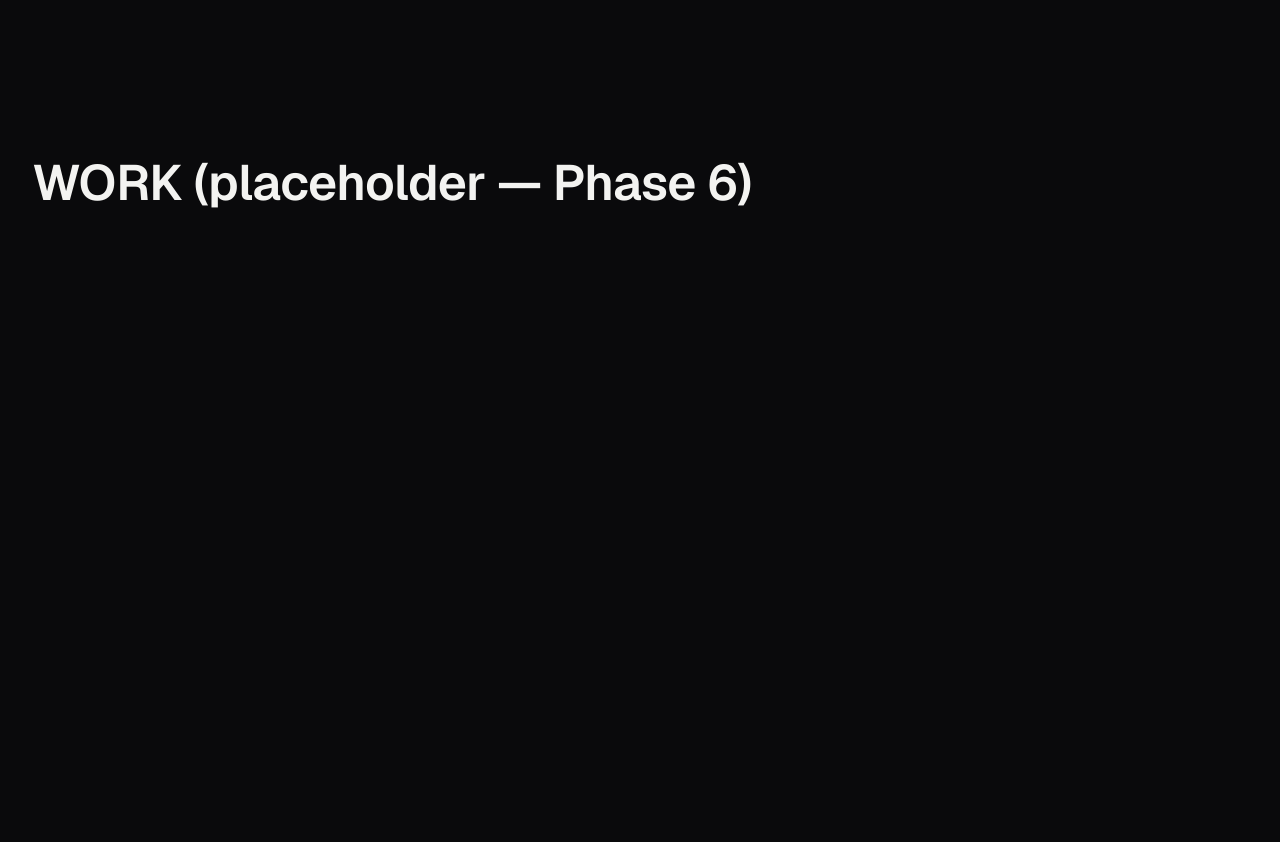
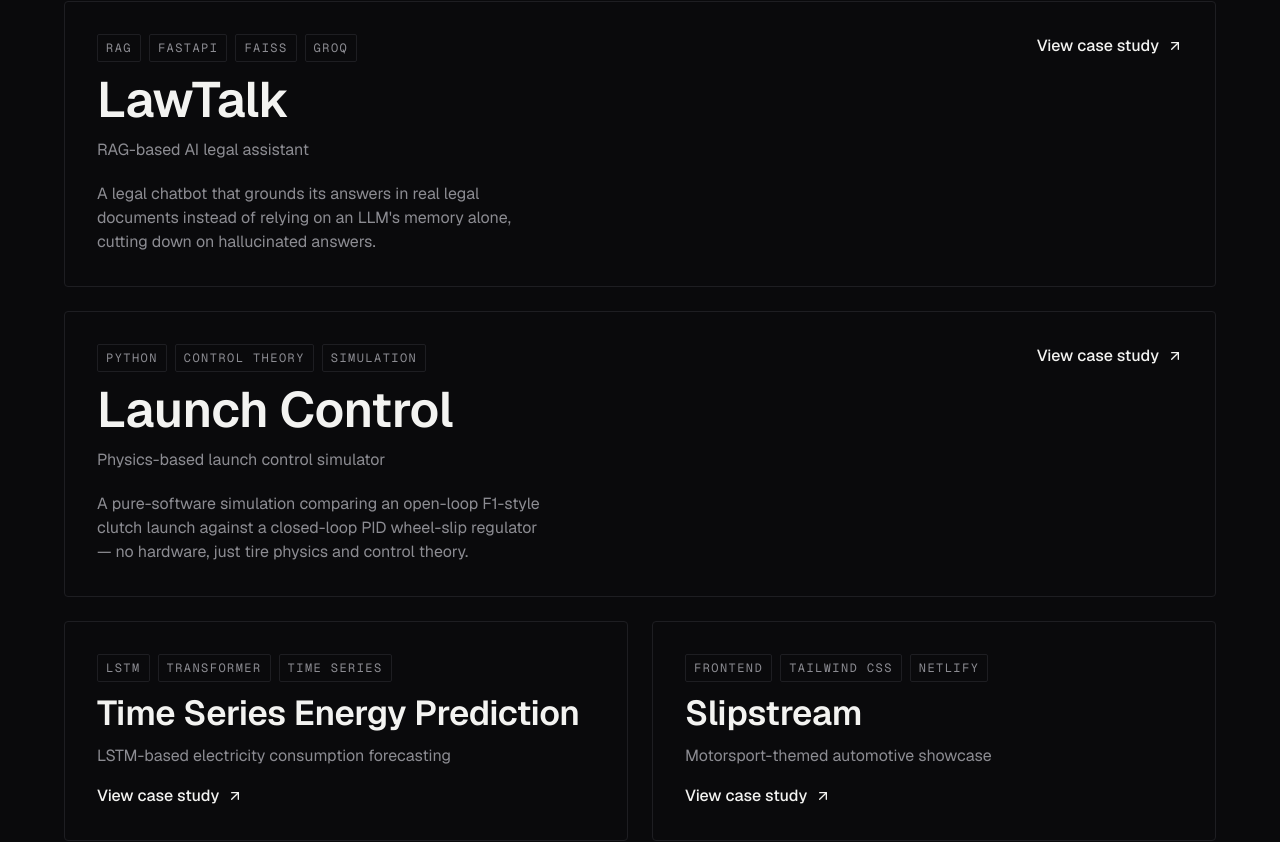
Before and after one commit to SiddheshK1704/Siddhesh_Portfolio, a Next.js app: page / in a window 1280 px wide. Shown: the part 1017-1859 px from the top of the page. Built offline with nearby package versions, Linux system fonts and the light colour scheme.

Commit message:
Phase 6 ongoing

```diff
--- a/src/app/page.tsx
+++ b/src/app/page.tsx
@@ -1,13 +1,11 @@
 import { Hero } from "@/components/hero/Hero";
+import { SelectedWork } from "@/components/projects/SelectedWork";
 
 export default function Home() {
   return (
     <main className="flex flex-col">
       <Hero />
-
-      <section id="work" className="min-h-screen flex items-center px-8">
-        <h2 className="text-h1">WORK (placeholder — Phase 6)</h2>
-      </section>
+      <SelectedWork />
 
       <section id="about" className="min-h-screen flex items-center px-8">
         <h2 className="text-h1">ABOUT (placeholder — Phase 8)</h2>
--- a/src/components/hero/Hero.tsx
+++ b/src/components/hero/Hero.tsx
@@ -11,7 +11,7 @@ export function Hero() {
         <p className="text-eyebrow">AI/ML &amp; Software Engineering</p>
 
         <h1 className="text-display">
-          SID
+          SIDDHESH
           <br />
           KHANKHOJE
         </h1>
--- /dev/null
+++ b/src/components/projects/ProjectCard.tsx
@@ -0,0 +1,59 @@
+import Link from "next/link";
+import { ArrowUpRight } from "lucide-react";
+import type { Project } from "@/data/projects";
+import { cn } from "@/lib/utils";
+
+type ProjectCardProps = {
+  project: Project;
+  variant?: "featured" | "compact";
+};
+
+export function ProjectCard({ project, variant = "compact" }: ProjectCardProps) {
+  const isFeatured = variant === "featured";
+
+  return (
+    <Link
+      href={`/work/${project.slug}`}
+      className={cn(
+        "group block border border-border rounded-[var(--radius-md)] p-6 md:p-8",
+        "hover:border-accent transition-colors",
+        isFeatured && "md:col-span-2"
+      )}
+    >
+      <div
+        className={cn(
+          "flex flex-col gap-4",
+          isFeatured && "md:flex-row md:items-start md:justify-between md:gap-12"
+        )}
+      >
+        <div className={cn("flex flex-col gap-3", isFeatured && "md:max-w-md")}>
+          <div className="flex flex-wrap gap-2">
+            {project.tags.map((tag) => (
+              <span key={tag} className="text-eyebrow border border-border rounded-[var(--radius-sm)] px-2 py-1">
+                {tag}
+              </span>
+            ))}
+          </div>
+
+          <h3 className={cn("font-semibold tracking-tight", isFeatured ? "text-h1" : "text-h2")}>
+            {project.title}
+          </h3>
+
+          <p className="text-body text-muted">{project.tagline}</p>
+
+          {isFeatured && (
+            <p className="text-body text-muted mt-2">{project.summary}</p>
+          )}
+        </div>
+
+        <div className="flex items-center gap-2 text-small font-medium shrink-0">
+          View case study
+          <ArrowUpRight
+            size={16}
+            className="transition-transform group-hover:translate-x-1 group-hover:-translate-y-1"
+          />
+        </div>
+      </div>
+    </Link>
+  );
+}
--- /dev/null
+++ b/src/components/projects/SelectedWork.tsx
@@ -0,0 +1,27 @@
+import { projects } from "@/data/projects";
+import { ProjectCard } from "./ProjectCard";
+
+export function SelectedWork() {
+  return (
+    <section id="work" className="px-6 lg:px-16 py-24 flex flex-col gap-10">
+      <div className="flex flex-col gap-3">
+        <p className="text-eyebrow">Selected Work</p>
+        <h2 className="text-h1">Real systems, not tutorials.</h2>
+      </div>
+
+      {/* 2-column grid: featured projects span both columns
+          (md:col-span-2, set inside ProjectCard), compact ones
+          take a single column — this is what creates the varied
+          rhythm instead of a uniform grid of identical boxes. */}
+      <div className="grid grid-cols-1 md:grid-cols-2 gap-6">
+        {projects.map((project) => (
+          <ProjectCard
+            key={project.slug}
+            project={project}
+            variant={project.featured ? "featured" : "compact"}
+          />
+        ))}
+      </div>
+    </section>
+  );
+}
--- /dev/null
+++ b/src/data/projects.ts
@@ -0,0 +1,110 @@
+export type Project = {
+  slug: string;
+  title: string;
+  tagline: string;
+  summary: string;
+  tags: string[];
+  problem: string;
+  approach: string;
+  architecture: string;
+  outcome: string;
+  tech: string[];
+  githubUrl: string;
+  demoUrl?: string;
+  featured?: boolean;
+};
+
+// Single source of truth for every project shown on the site.
+// Content here is drawn directly from each project's real README —
+// nothing invented. Update this file, not the components, when
+// project details change.
+export const projects: Project[] = [
+  {
+    slug: "lawtalk",
+    title: "LawTalk",
+    tagline: "RAG-based AI legal assistant",
+    summary:
+      "A legal chatbot that grounds its answers in real legal documents instead of relying on an LLM's memory alone, cutting down on hallucinated answers.",
+    tags: ["RAG", "FastAPI", "FAISS", "Groq"],
+    problem:
+      "General-purpose LLMs answer legal questions from training data alone, which makes them prone to confidently stating incorrect or outdated legal information.",
+    approach:
+      "LawTalk retrieves relevant chunks from an embedded legal-document corpus before generating a response, so the model answers from real source material rather than memory.",
+    architecture:
+      "A FastAPI backend embeds incoming queries with Sentence Transformers, searches a FAISS vector index for the most relevant legal-document chunks, injects them into a prompt, and sends it to Groq's LLM API for fast inference. Supabase handles user authentication and stores persistent chat history. The frontend is HTML, Tailwind CSS and vanilla JavaScript with GSAP animations.",
+    outcome:
+      "A working end-to-end RAG pipeline — from document embedding through retrieval to grounded generation — with real auth and chat history, not just a demo script.",
+    tech: [
+      "FastAPI",
+      "FAISS",
+      "Sentence Transformers",
+      "Groq API",
+      "Supabase",
+      "Tailwind CSS",
+      "GSAP",
+    ],
+    githubUrl: "https://github.com/SiddheshK1704/LawTalk-AI_RAG_Chatbot",
+    featured: true,
+  },
+  {
+    slug: "launch-control",
+    title: "Launch Control",
+    tagline: "Physics-based launch control simulator",
+    summary:
+      "A pure-software simulation comparing an open-loop F1-style clutch launch against a closed-loop PID wheel-slip regulator — no hardware, just tire physics and control theory.",
+    tags: ["Python", "Control Theory", "Simulation"],
+    problem:
+      "Electronic launch and traction control were banned in Formula 1 in 2008, leaving drivers to manage wheelspin manually via clutch release. This project asks: how much faster is a standing start with a closed-loop slip regulator, and what actually goes wrong when you try to build one?",
+    approach:
+      "Model the tire, wheel and vehicle as coupled physical systems, then implement two launch strategies on top: a fixed-ramp open-loop clutch release, and a PID controller that measures wheel slip in real time and cuts (never adds) torque to hold it near the tire's optimum.",
+    architecture:
+      "A Pacejka 'magic formula' tire model maps slip ratio to a friction coefficient. A vehicle/wheel dynamics model couples two rotating and translating masses through the tire contact patch, with a low-speed floor to avoid a singularity in the slip-ratio formula at a dead stop. The PID slip controller includes anti-windup (a leaky integrator) and torque rate-limiting to model realistic actuator behavior. A CLI runs both strategies and plots the comparison.",
+    outcome:
+      "Documented, genuinely instructive failure modes hit during development: a naive PID that adds torque early in a launch makes wheelspin worse rather than better; integral windup can stall the controller for seconds without a leaky integrator; and the stiff tire/wheel coupling near zero slip requires a very small simulation timestep (20kHz) to stay numerically stable with explicit integration.",
+    tech: ["Python", "NumPy", "Matplotlib", "PID Control", "pytest"],
+    githubUrl: "https://github.com/SiddheshK1704/Launch-Control-Project",
+    featured: true,
+  },
+  {
+    slug: "energy-prediction",
+    title: "Time Series Energy Prediction",
+    tagline: "LSTM-based electricity consumption forecasting",
+    summary:
+      "A deep learning model that forecasts hourly electricity demand from a year of historical building energy data, comparing recurrent and transformer-based approaches.",
+    tags: ["LSTM", "Transformer", "Time Series"],
+    problem:
+      "Predicting near-term electricity demand from historical usage patterns supports smart energy management and load forecasting.",
+    approach:
+      "Frame the problem as sequence prediction: use the last 24 hours of consumption to forecast the next hour, training on a year of hourly building energy data covering electricity, HVAC, lighting and equipment usage.",
+    architecture:
+      "Raw timestamps are cleaned and sorted chronologically, then converted into overlapping 24-hour input sequences. A univariate LSTM (50 units, feeding a dense output layer) is trained with the Adam optimizer and MSE loss, using early stopping to prevent overfitting. A separate Transformer-based model is implemented alongside it for comparison.",
+    outcome:
+      "A trained forecasting model evaluated with RMSE and MAE, plus a full exploratory data analysis pass (yearly, weekly and hourly consumption patterns) informing the modeling choices.",
+    tech: ["Python", "TensorFlow/Keras", "Pandas", "NumPy", "Scikit-Learn"],
+    githubUrl:
+      "https://github.com/SiddheshK1704/Energy_Prediction_LSTM_Minor_Project",
+  },
+  {
+    slug: "slipstream",
+    title: "Slipstream",
+    tagline: "Motorsport-themed automotive showcase",
+    summary:
+      "A frontend-only site for browsing curated car models, comparing performance stats head-to-head, and showcasing a personal dream garage.",
+    tags: ["Frontend", "Tailwind CSS", "Netlify"],
+    problem:
+      "Built as a personal project to combine an interest in cars and motorsport with frontend design — a cinematic, minimal showcase rather than a data-heavy spec sheet.",
+    approach:
+      "Four dedicated pages — landing, explore, compare and dream garage — each focused on one job, styled with a dark motorsport-inspired UI, selective glassmorphism and subtle motion.",
+    architecture:
+      "Fully static HTML, Tailwind CSS and vanilla JavaScript, with no backend — deployed directly to Netlify.",
+    outcome:
+      "A live, deployed site demonstrating frontend fundamentals: layout, typography, responsive design and micro-interactions, outside of a framework.",
+    tech: ["HTML5", "Tailwind CSS", "JavaScript", "Netlify"],
+    githubUrl: "https://github.com/SiddheshK1704/Slipstream-CarProject",
+    demoUrl: "https://slipstream17.netlify.app",
+  },
+];
+
+export function getProjectBySlug(slug: string): Project | undefined {
+  return projects.find((p) => p.slug === slug);
+}
```
